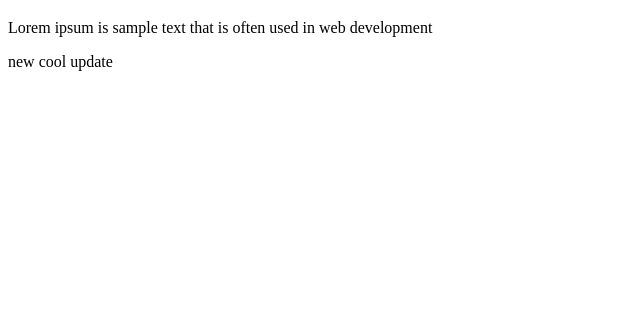
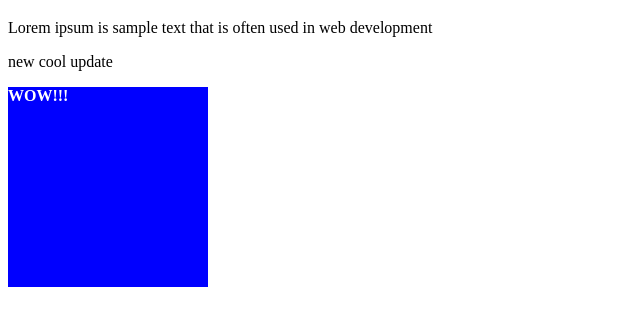
Before and after one commit to bsonge/cors_front-end_web_development_reactjs, a website: page index.html in a window 1280 px wide. Shown: the part 61-386 px from the top of the page, without its empty margins (0-640 px from the left). Drawn offline with Linux system fonts and the light colour scheme.

Commit message:
Package.json

```diff
--- a/index.html
+++ b/index.html
@@ -5,5 +5,6 @@
         <h1>WOW!!!1!</h1>
         <p>Lorem ipsum is sample text that is often used in web development</p>
         <p> new cool update </p>
+        <div style="background: blue; height: 200px; width: 200px; color: white;"><strong>WOW!!!</strong></div>
     </body>
 </html>
```
Also changed, not shown: package.json (added, +24 -0 lines), 1 other file.
